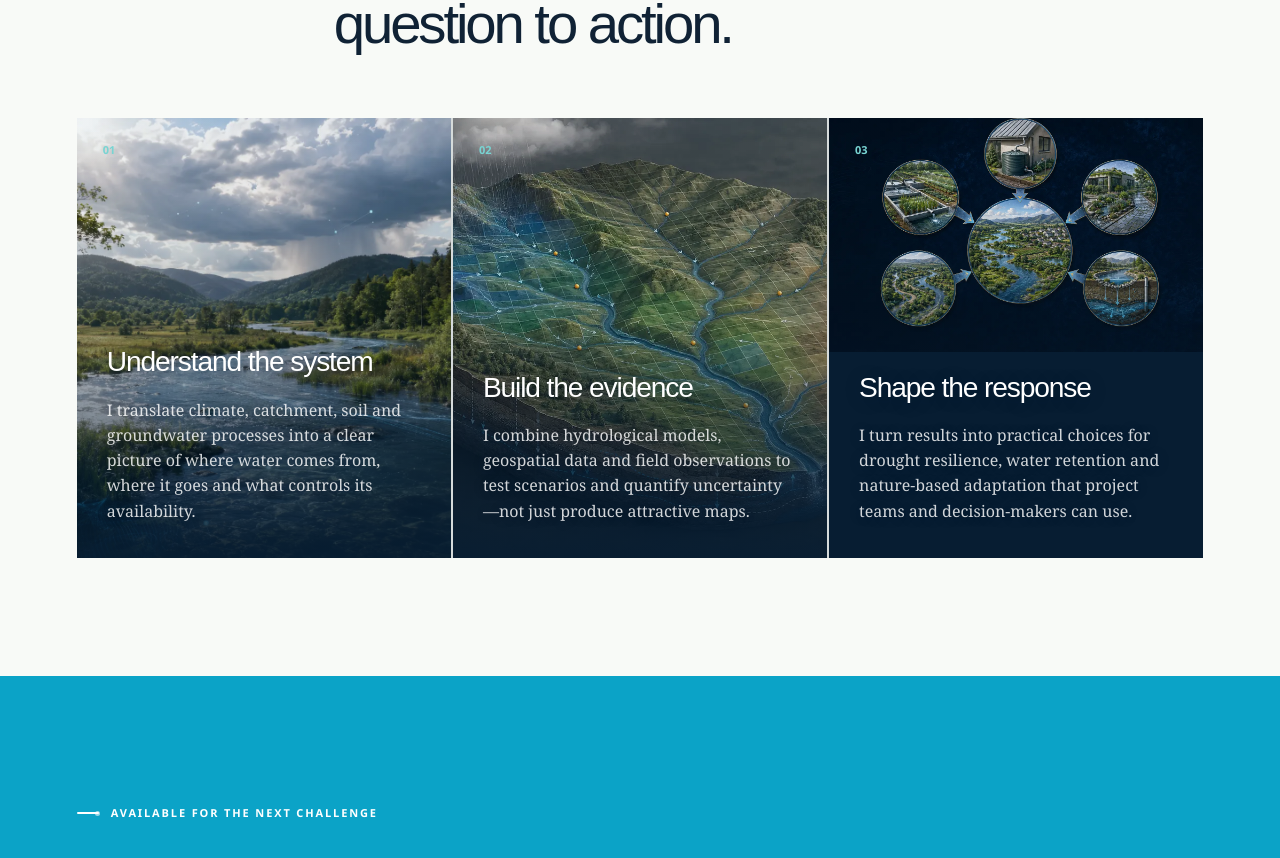
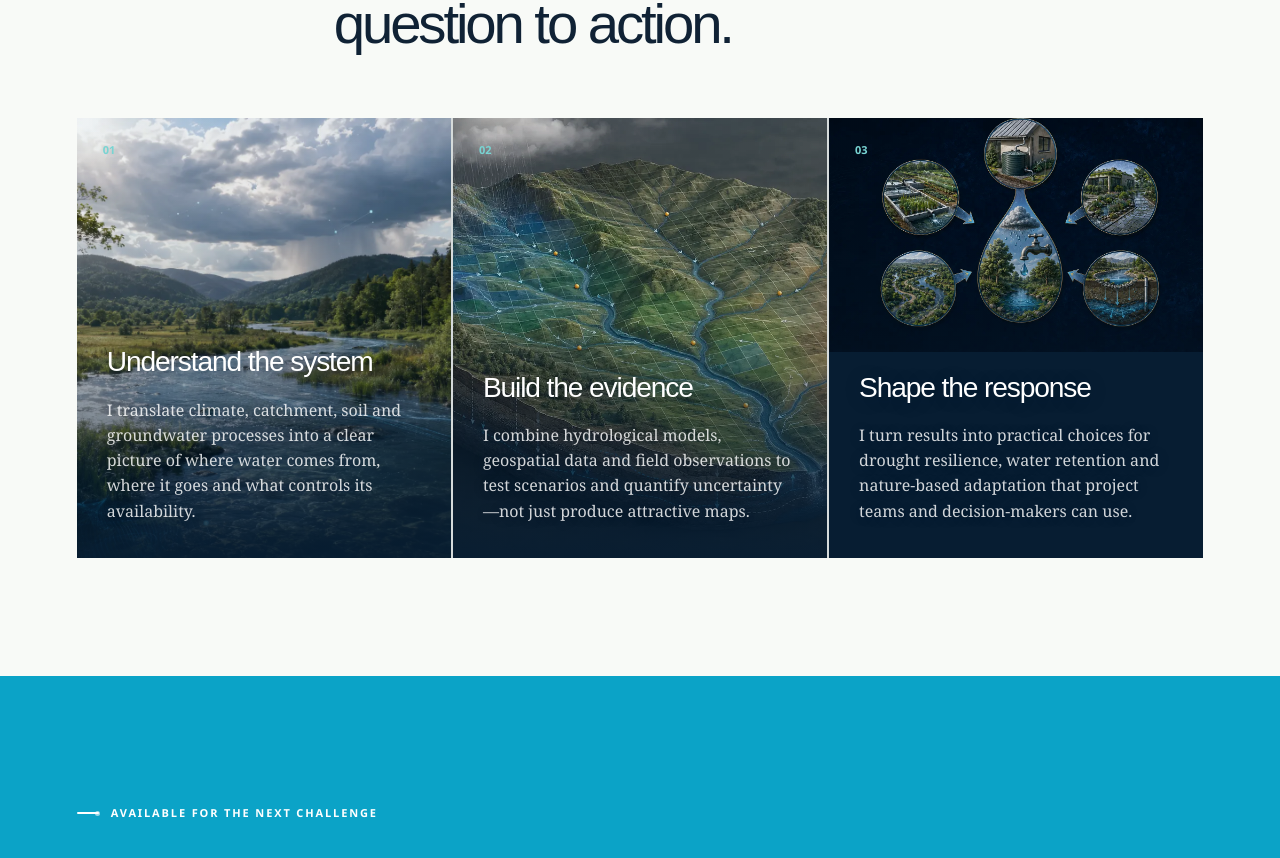
Before and after one commit to klekarkar/klekarkar-portfolio, a Next.js app: page / in a window 1280 px wide. Shown: the part 5343-6201 px from the top of the page. Built offline with nearby package versions, Linux system fonts and the light colour scheme.

Commit message:
Use water security droplet as response objective

```diff
--- a/app/page.tsx
+++ b/app/page.tsx
@@ -89,7 +89,7 @@ const capabilities = [
     index: "03",
     title: "Shape the response",
     body: "I turn results into practical choices for drought resilience, water retention and nature-based adaptation that project teams and decision-makers can use.",
-    image: "/work/shape-the-response-v4.webp",
+    image: "/work/shape-the-response-v5.webp",
   },
 ];
 
```
Also changed, not shown: public/work/shape-the-response-v5.webp (added).
